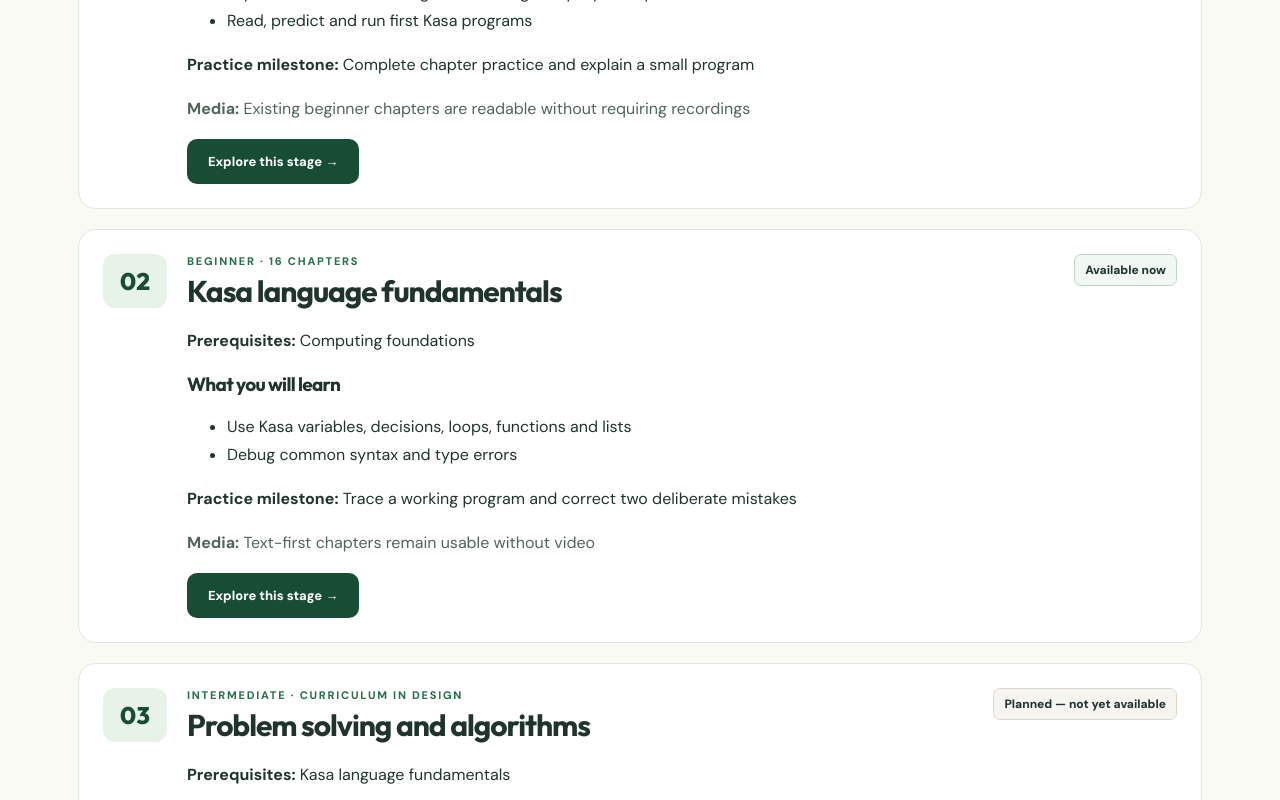
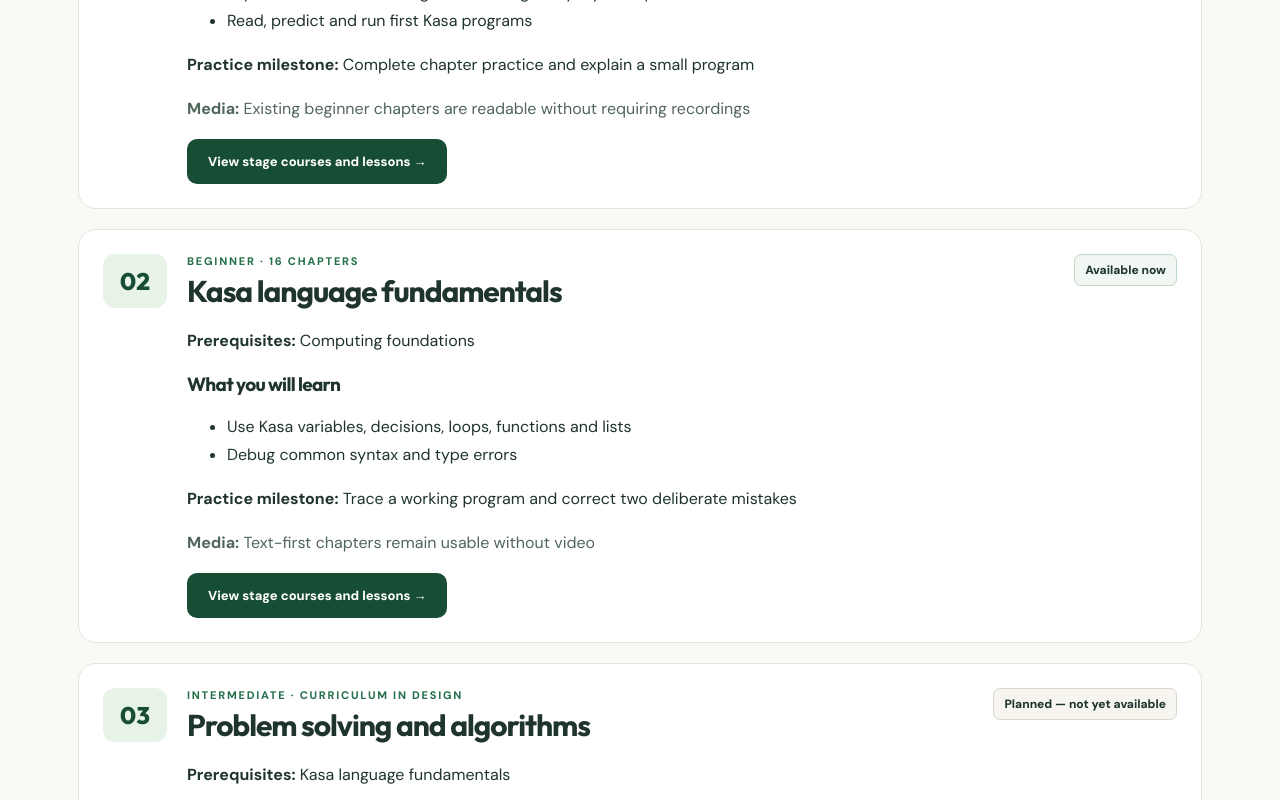
Before and after one commit to fosterb1/kasa-learning-academy, a Next.js app: page /learning-path in a window 1280 px wide. Shown: the part 860-1660 px from the top of the page. Built offline with nearby package versions, Linux system fonts and the light colour scheme; no server answers.

Commit message:
feat(academy): direct roadmap to course-module-lesson stage pages

```diff
--- a/src/app/(site)/learning-path/page.tsx
+++ b/src/app/(site)/learning-path/page.tsx
@@ -32,7 +32,7 @@ export default function LearningPathPage() {
      <ul>{stage.outcomes.map(outcome=><li key={outcome}>{outcome}</li>)}</ul>
      <p><strong>Practice milestone:</strong> {stage.assessment}</p>
      <p className="academy-roadmap-video-note"><strong>Media:</strong> {stage.videoPolicy}</p>
-     {stage.route ? <Link className="button button-primary" href={stage.route}>{stage.status==='experimental'?'Explore experimental lesson':stage.status==='review'?'Preview draft course':'Explore this stage'} →</Link> : <p className="academy-roadmap-planned">This course is not yet published. Continue with the available stages while we prepare its lessons and assessments.</p>}
+     {stage.route ? <Link className="button button-primary" href={'/learning-path/'+stage.id}>View stage courses and lessons →</Link> : <p className="academy-roadmap-planned">Course material is in preparation. <Link href={'/learning-path/'+stage.id}>View stage plan →</Link></p>}
     </div>
    </section>)}
   </div>
```
